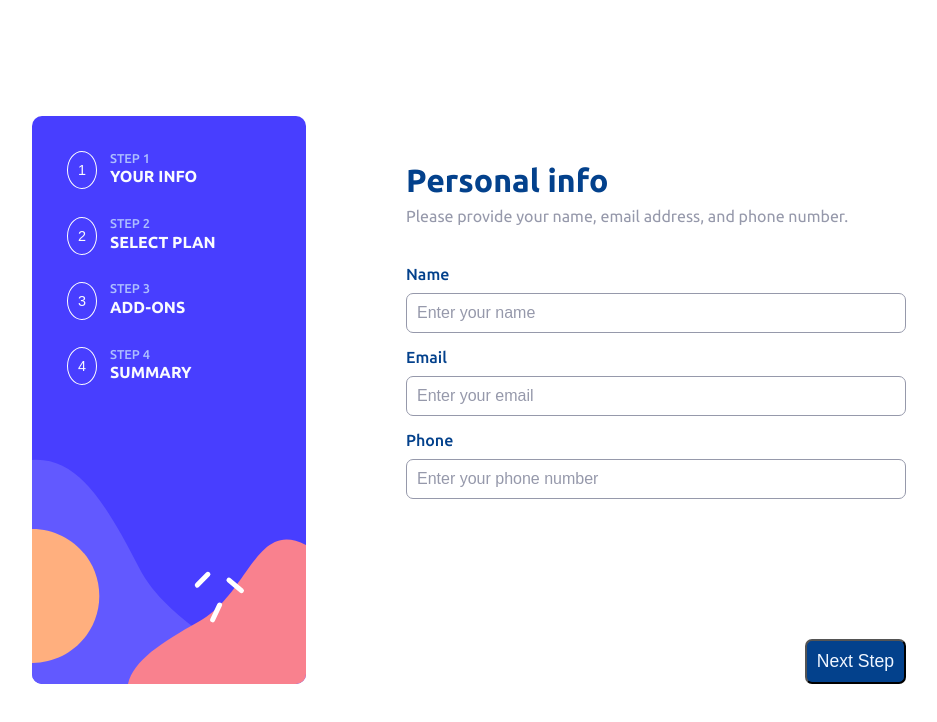
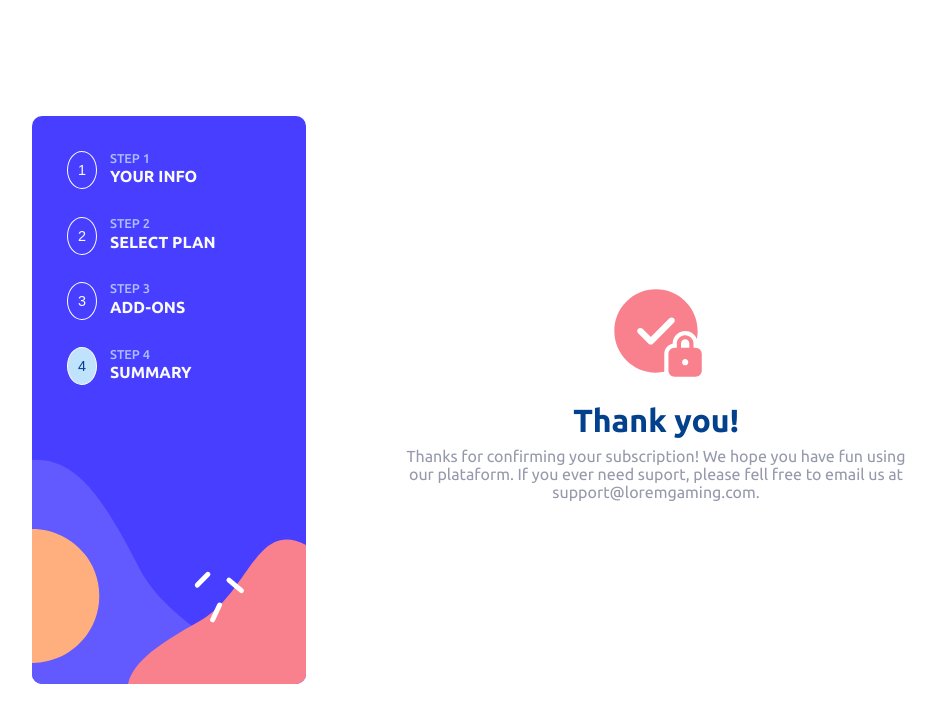
Before and after one commit to Edluel/multi-step-form, a React (Create React App) app: page /tks in a window 1280 px wide. Shown: the top 722 px of the page, without its empty margins (171-1108 px from the left). Built offline with nearby package versions, Linux system fonts and the light colour scheme.

Commit message:
added subscribe confirmation screen

```diff
--- a/src/App.js
+++ b/src/App.js
@@ -5,6 +5,7 @@ import Step2 from './components/step2/Step2';
 import Step3 from './components/step3/Step3';
 import Step4 from './components/step4/Step4';
 import { useState } from 'react';
+import Thanks from './components/thanks/Thanks';
 
 function App() {
   const [formData, setFormData] = useState({
@@ -32,6 +33,9 @@ function App() {
             <Route exact path="/step4">
               <Step4 formData={formData} />
             </Route>
+            <Route exact path="/tks">
+              <Thanks />
+            </Route>
             <Route path="*">
               <Step1 setFormData={setFormData} />
             </Route>
--- a/src/components/sidebar/Sidebar.jsx
+++ b/src/components/sidebar/Sidebar.jsx
@@ -28,7 +28,7 @@ export default function Sidebar() {
             </div>
         </div>
         <div className="side-bar-step">
-        <button className={location.pathname === '/step4' ? 'selected' : ''}>4</button>
+        <button className={location.pathname === '/step4'|| location.pathname === '/tks' ? 'selected' : ''}>4</button>
             <div className="side-bar-step-text">
                 <h2>STEP 4</h2>
                 <p>SUMMARY</p>
--- a/src/components/step4/Step4.jsx
+++ b/src/components/step4/Step4.jsx
@@ -8,8 +8,7 @@ export default function Step4(props) {
 
   const handleSubmit = (event) => {
     event.preventDefault();
-    //history.push('/step4');
-    console.log('submitted');
+    history.push('/tks');
   };
 
   const addOnValue = {
--- /dev/null
+++ b/src/components/thanks/Thanks.jsx
@@ -0,0 +1,17 @@
+import React from 'react'
+import './thanks.css'
+
+export default function Thanks() {
+  return (
+    <div className="tks">
+        <div className="tks-img" />
+        <h1>Thank you!</h1>
+        <p>
+            Thanks for confirming your subscription!
+            We hope you have fun using our plataform.
+            If you ever need suport, please fell free
+            to email us at support@loremgaming.com.
+        </p>
+    </div>
+  )
+}
--- /dev/null
+++ b/src/components/thanks/thanks.css
@@ -0,0 +1,29 @@
+@import url("https://fonts.googleapis.com/css2?family=Ubuntu:wght@400;500;700&display=swap");
+.tks {
+  padding-top: 25px;
+  padding-left: 100px;
+  height: 540px;
+  width: 500px;
+  display: flex;
+  flex-direction: column;
+  align-items: center;
+  justify-content: center;
+  text-align: center;
+}
+.tks h1 {
+  font-size: 2rem;
+  font-weight: 700;
+  color: hsl(213, 96%, 28%);
+  margin-bottom: 8px;
+}
+.tks p {
+  margin-top: 0px;
+  color: hsl(231, 11%, 63%);
+  margin-bottom: 40px;
+}
+.tks-img {
+  background-image: url("../../../assets/images/icon-checkmark.svg");
+  background-size: contain;
+  width: 100px;
+  height: 100px;
+}/*# sourceMappingURL=thanks.css.map */
--- /dev/null
+++ b/src/components/thanks/thanks.scss
@@ -0,0 +1,17 @@
+@import "../../styles/variables.scss";
+@import "../../styles/mixins.scss";
+
+.tks {
+    @include custom-box;
+    display: flex;
+    flex-direction: column;
+    align-items: center;
+    justify-content: center;
+    text-align: center;
+    &-img {
+        background-image: url("../../../assets/images/icon-checkmark.svg");
+        background-size: contain;
+        width: 100px;
+        height: 100px;
+    }
+}
```
Also changed, not shown: assets/images/icon-checkmark.svg, 1 other file (tests, documents, lock files or other folders).
